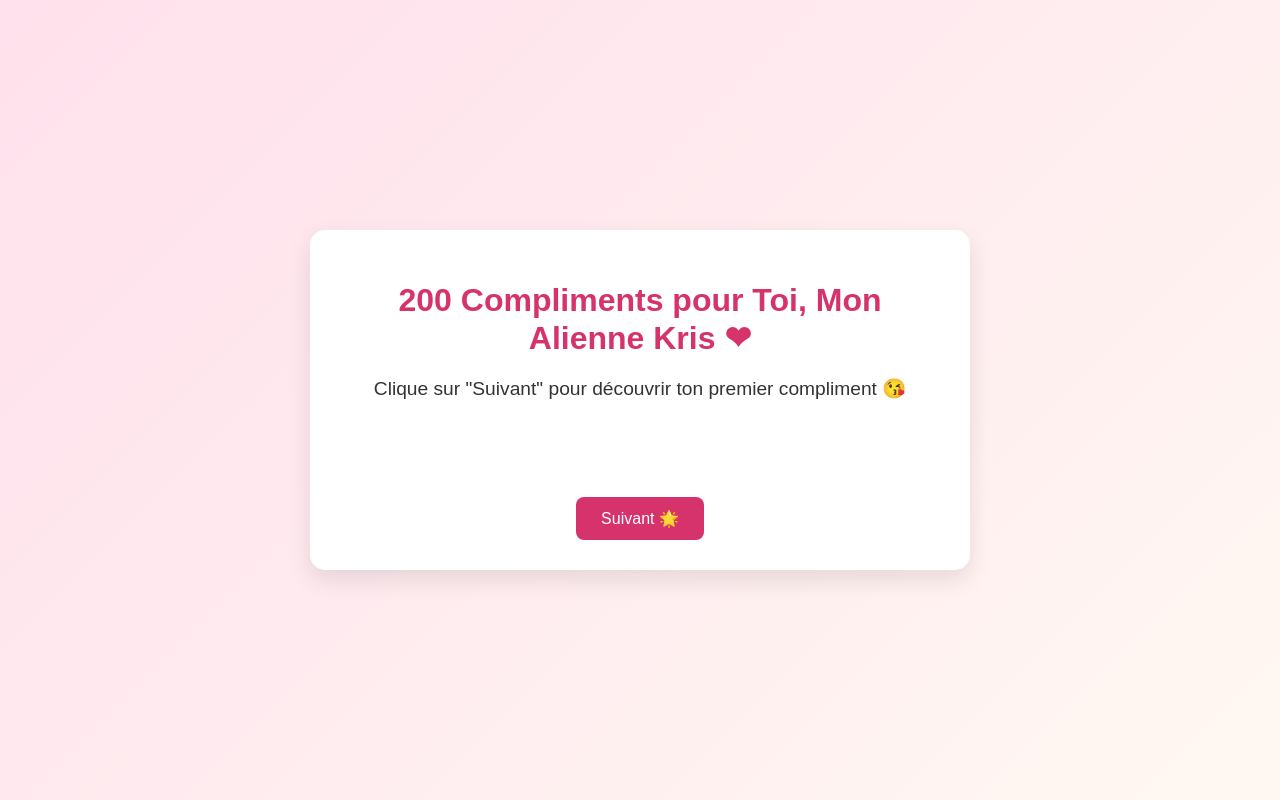
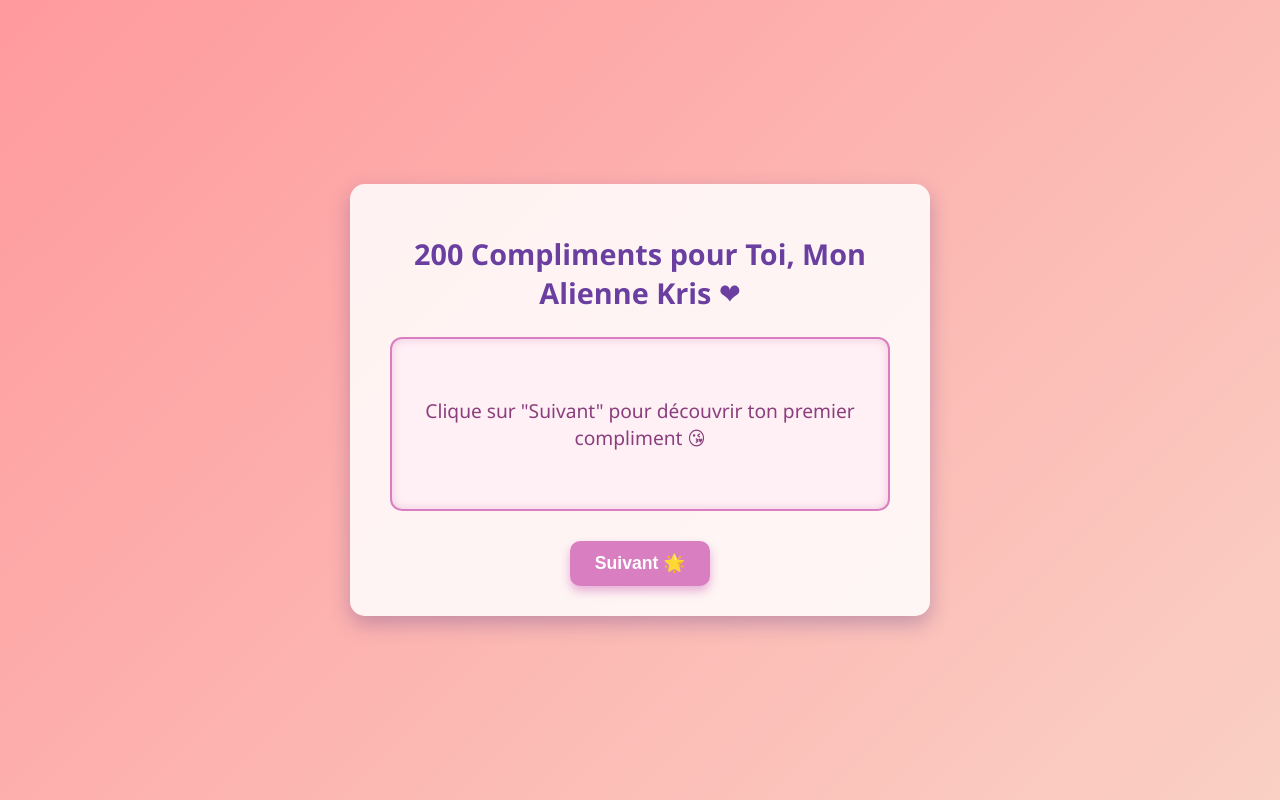
Before and after one commit to Franckdaouda/mindset-to-do, a plain HTML site: page index.html in a window 1280 px wide. Drawn offline with Linux system fonts and the light colour scheme.

Commit message:
Update style.css

```diff
--- a/style.css
+++ b/style.css
@@ -1,6 +1,8 @@
+/* style.css */
 body {
-  font-family: 'Arial', sans-serif;
-  background: linear-gradient(135deg, #ffe0ec, #fff8f2);
+  background: linear-gradient(135deg, #ff9a9e 0%, #fad0c4 100%);
+  font-family: 'Segoe UI', Tahoma, Geneva, Verdana, sans-serif;
+  color: #4b2e83;
   margin: 0;
   padding: 0;
   display: flex;
@@ -10,38 +12,61 @@ body {
 }
 
 .container {
+  background: rgba(255, 255, 255, 0.85);
+  padding: 30px 40px;
+  border-radius: 15px;
+  box-shadow: 0 8px 20px rgba(75, 46, 131, 0.3);
+  max-width: 500px;
   text-align: center;
-  max-width: 600px;
-  background: white;
-  padding: 30px;
-  border-radius: 15px;
-  box-shadow: 0 10px 25px rgba(0,0,0,0.1);
 }
 
 h1 {
-  color: #d6336c;
-  margin-bottom: 20px;
+  font-size: 1.8rem;
+  margin-bottom: 25px;
+  font-weight: 700;
+  color: #6b3fa0;
+  text-shadow: 1px 1px 3px rgba(255, 255, 255, 0.6);
 }
 
 .blessing-box {
-  font-size: 1.2em;
-  color: #333;
-  min-height: 100px;
-  margin-bottom: 20px;
-  transition: all 0.3s ease-in-out;
+  background: #fff0f6;
+  border: 2px solid #d97ec1;
+  border-radius: 12px;
+  padding: 25px 20px;
+  font-size: 1.2rem;
+  min-height: 120px;
+  display: flex;
+  align-items: center;
+  justify-content: center;
+  color: #8b3e7c;
+  box-shadow: inset 0 0 10px #f0c6db;
+  margin-bottom: 30px;
+  transition: opacity 0.5s ease;
 }
 
 button {
-  background-color: #d6336c;
-  color: white;
+  background: #d97ec1;
   border: none;
   padding: 12px 25px;
-  font-size: 1em;
-  border-radius: 8px;
+  font-size: 1.1rem;
+  border-radius: 10px;
+  color: white;
   cursor: pointer;
-  transition: background-color 0.2s ease;
+  font-weight: 600;
+  box-shadow: 0 5px 10px rgba(217, 126, 193, 0.6);
+  transition: background-color 0.3s ease;
 }
 
 button:hover {
-  background-color: #b02455;
+  background-color: #c26ba8;
+  box-shadow: 0 6px 14px rgba(194, 107, 168, 0.8);
 }
+
+.fade-in {
+  animation: fadeInAnimation 0.7s ease forwards;
+}
+
+@keyframes fadeInAnimation {
+  from { opacity: 0; }
+  to { opacity: 1; }
+}
```
